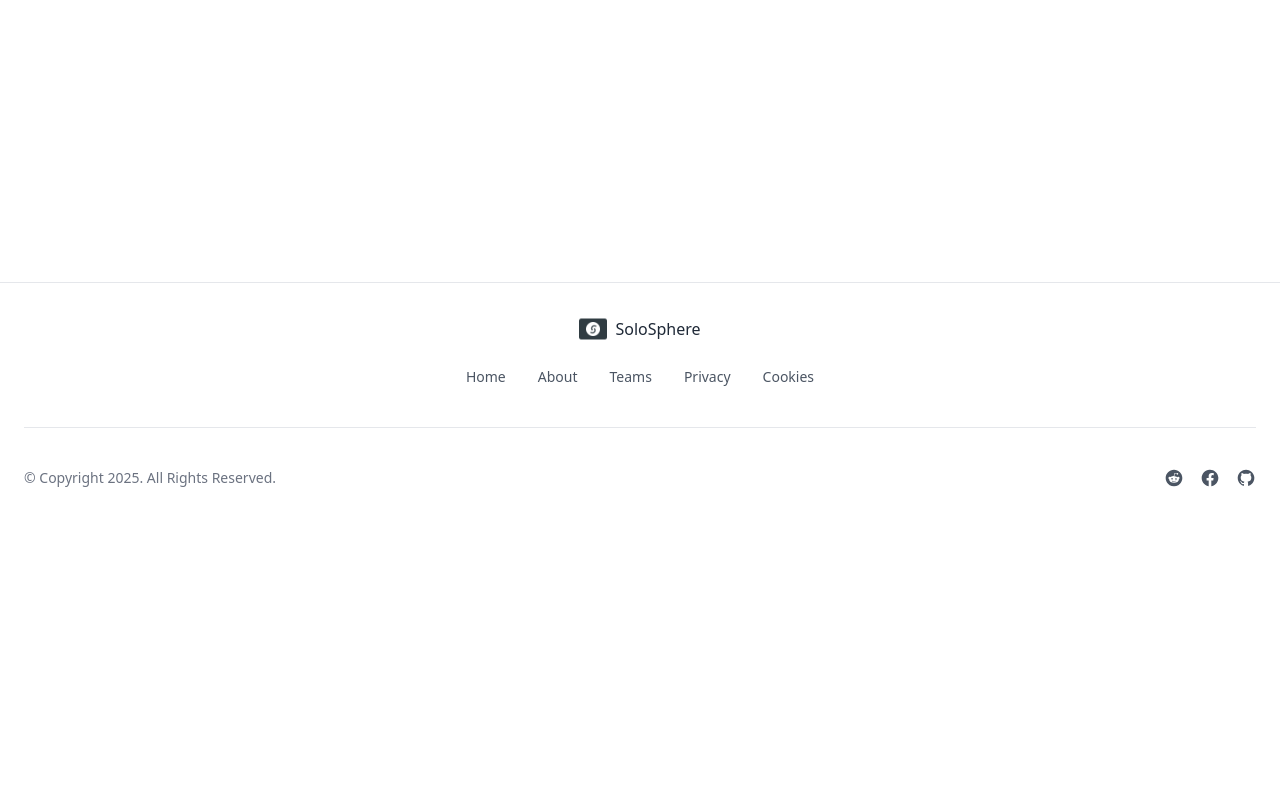
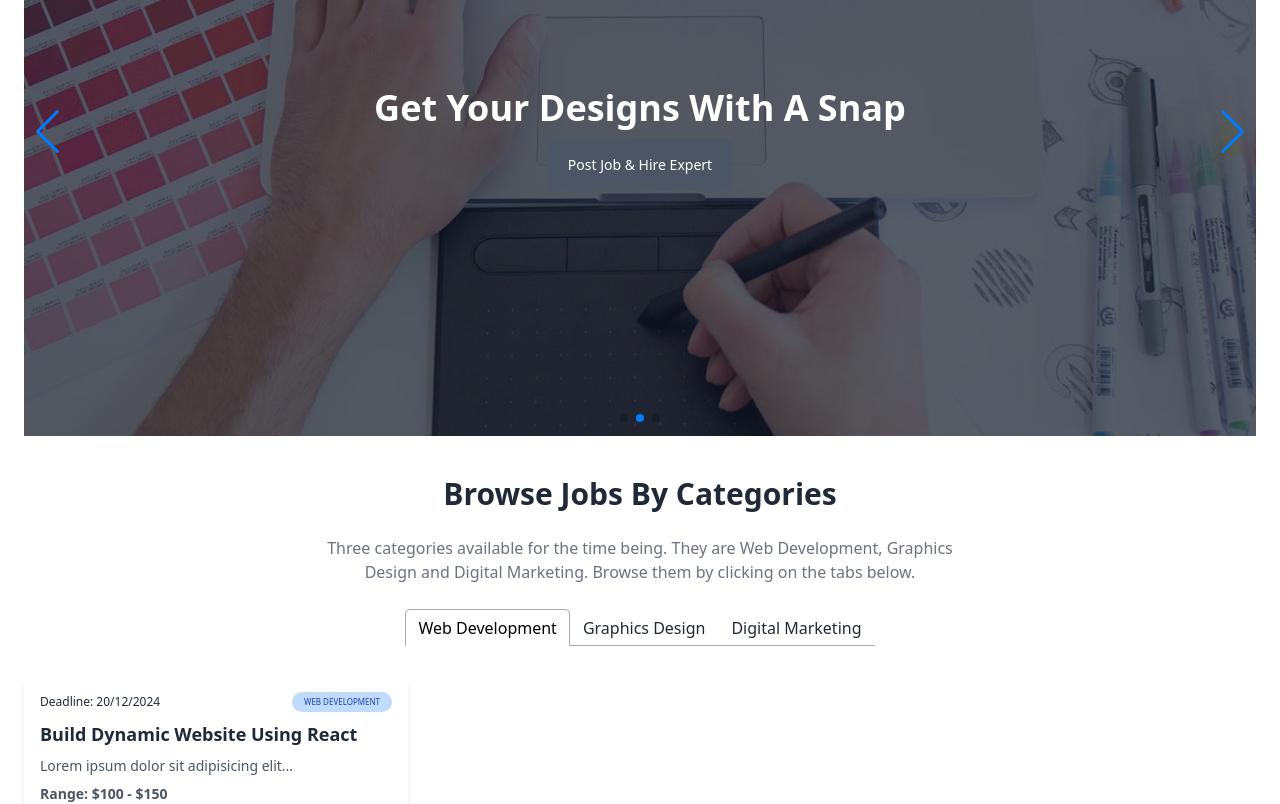
Before and after one commit to hazzaz-am/online-marketplace, a React (Vite) app: page / in a window 1280 px wide. Shown: the part 280-1084 px from the top of the page. Before the commit the page ends 800 px from the top, so only its background shows below. Built offline with nearby package versions, Linux system fonts and the light colour scheme; no server answers.

Commit message:
add carousel and job card components; update home page layout

```diff
--- a/package.json
+++ b/package.json
@@ -13,6 +13,7 @@
     "axios": "^1.7.9",
     "date-fns": "^4.1.0",
     "firebase": "^11.1.0",
+    "prop-types": "^15.8.1",
     "react": "^18.3.1",
     "react-dom": "^18.3.1",
     "react-hot-toast": "^2.5.1",
--- /dev/null
+++ b/src/components/Carousel.jsx
@@ -0,0 +1,45 @@
+// Import Swiper styles
+import "swiper/css";
+import "swiper/css/pagination";
+import "swiper/css/navigation";
+
+// Import Swiper React components
+import { Swiper, SwiperSlide } from "swiper/react";
+
+// import required modules
+import { Autoplay, Pagination, Navigation } from "swiper/modules";
+import { SliderContent } from "./SliderContent";
+
+import bgImg1 from '../assets/images/carousel1.jpg'
+import bgImg2 from '../assets/images/carousel2.jpg'
+import bgImg3 from '../assets/images/carousel3.jpg'
+
+export const Carousel = () => {
+	return (
+		<Swiper
+			spaceBetween={30}
+			centeredSlides={true}
+			loop={true}
+			autoplay={{
+				delay: 2500,
+				disableOnInteraction: false,
+			}}
+			pagination={{
+				clickable: true,
+			}}
+			navigation={true}
+			modules={[Autoplay, Pagination, Navigation]}
+			className="mySwiper"
+		>
+			<SwiperSlide>
+				<SliderContent bgImg={bgImg1} title={"get your web development projects done in minutes"}/>
+			</SwiperSlide>
+			<SwiperSlide>
+				<SliderContent bgImg={bgImg2} title={"get your designs with a snap"}/>
+			</SwiperSlide>
+			<SwiperSlide>
+				<SliderContent bgImg={bgImg3} title={"increase your sales with digital marketing"}/>
+			</SwiperSlide>
+		</Swiper>
+	);
+};
--- /dev/null
+++ b/src/components/JobCard.jsx
@@ -0,0 +1,27 @@
+export const JobCard = () => {
+  return (
+		<div className="w-full max-w-sm px-4 py-3 bg-white rounded-md shadow-md hover:scale-[1.05] transition-all">
+			<div className="flex items-center justify-between">
+				<span className="text-xs font-light text-gray-800 ">
+					Deadline: 20/12/2024
+				</span>
+				<span className="px-3 py-1 text-[8px] text-blue-800 uppercase bg-blue-200 rounded-full ">
+					Web Development
+				</span>
+			</div>
+
+			<div>
+				<h1 className="mt-2 text-lg font-semibold text-gray-800 ">
+					Build Dynamic Website Using React
+				</h1>
+
+				<p className="mt-2 text-sm text-gray-600 ">
+					Lorem ipsum dolor sit adipisicing elit...
+				</p>
+				<p className="mt-2 text-sm font-bold text-gray-600 ">
+					Range: $100 - $150
+				</p>
+			</div>
+		</div>
+	);
+}
--- /dev/null
+++ b/src/components/SliderContent.jsx
@@ -0,0 +1,30 @@
+import PropTypes from "prop-types";
+import { Link } from "react-router";
+
+export const SliderContent = ({bgImg, title}) => {
+  return (
+		<div
+			className="w-full bg-center bg-cover h-[38rem]"
+			style={{
+				backgroundImage: `url(${bgImg})`,
+			}}
+		>
+			<div className="flex items-center justify-center w-full h-full bg-gray-900/70">
+				<div className="text-center">
+					<h1 className="text-3xl font-semibold text-white lg:text-4xl capitalize">
+						{title}
+					</h1>
+					<br />
+					<Link to="/add-job" className="w-full px-5 py-4 mt-4 text-sm font-medium text-white capitalize transition-colors duration-300 transform bg-gray-600 rounded-md lg:w-auto hover:bg-gray-500 focus:outline-none focus:bg-gray-500">
+						Post Job & Hire Expert
+					</Link>
+				</div>
+			</div>
+		</div>
+	);
+}
+
+SliderContent.propTypes = {
+  bgImg: PropTypes.string,
+  title: PropTypes.string,
+}
--- /dev/null
+++ b/src/components/TabCategories.jsx
@@ -0,0 +1,37 @@
+import { Tab, Tabs, TabList, TabPanel } from "react-tabs";
+import "react-tabs/style/react-tabs.css";
+import { JobCard } from "./JobCard";
+
+export const TabCategories = () => {
+	return (
+		<Tabs className="py-10">
+			<h2 className="text-2xl font-semibold text-center text-gray-800 capitalize lg:text-3xl">
+				Browse Jobs By Categories
+			</h2>
+			<p className="max-w-2xl mx-auto my-6 text-center text-gray-500">
+				Three categories available for the time being. They are Web Development,
+				Graphics Design and Digital Marketing. Browse them by clicking on the
+				tabs below.
+			</p>
+			<div className="flex justify-center items-center">
+				<TabList>
+					<Tab>Web Development</Tab>
+					<Tab>Graphics Design</Tab>
+					<Tab>Digital Marketing</Tab>
+				</TabList>
+			</div>
+
+			<div className="py-6">
+				<TabPanel>
+					<JobCard />
+				</TabPanel>
+				<TabPanel>
+					<h2>Any content 2</h2>
+				</TabPanel>
+				<TabPanel>
+					<h2>Any content 3</h2>
+				</TabPanel>
+			</div>
+		</Tabs>
+	);
+};
--- a/src/pages/home/Home.jsx
+++ b/src/pages/home/Home.jsx
@@ -1,5 +1,11 @@
+import { Carousel } from "../../components/Carousel"
+import { TabCategories } from "../../components/TabCategories"
+
 export const Home = () => {
   return (
-    <div>Home</div>
+    <div className="container px-6 py-10 mx-auto">
+      <Carousel/>
+      <TabCategories/>
+    </div>
   )
 }
```
Also changed, not shown: 1 other file (tests, documents, lock files or other folders).
